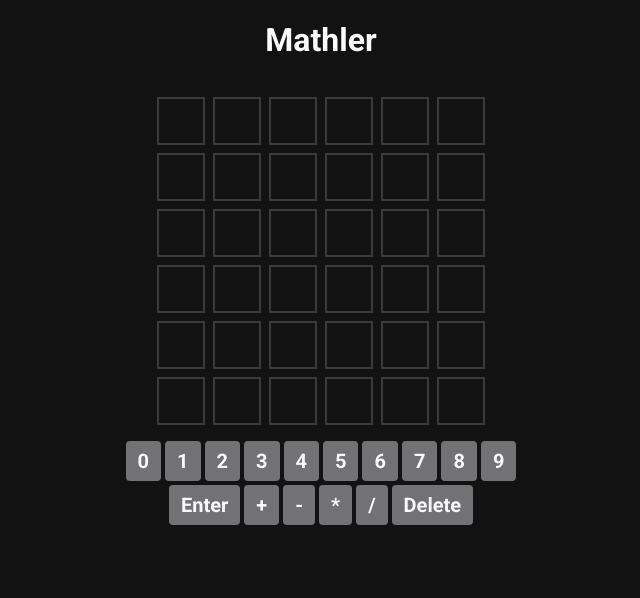
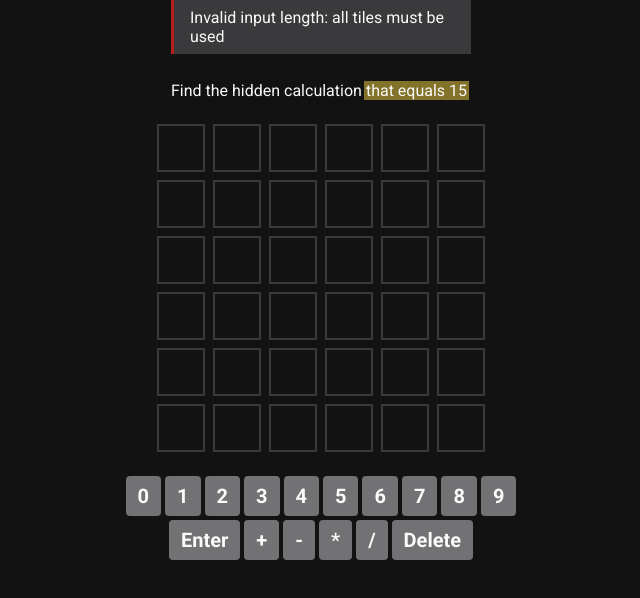
Before and after one commit to ikcede/mathler, a Next.js app: page / in a window 1280 px wide. Both pictures are taken after a click on the button "Enter". Shown: the top 598 px of the page, without its empty margins (319-959 px from the left). Built offline with nearby package versions, Linux system fonts and the light colour scheme.

Commit message:
Add error notifs + keyboard controls

```diff
--- a/src/components/mathler/game/Game.module.css
+++ b/src/components/mathler/game/Game.module.css
@@ -3,5 +3,17 @@
   flex-direction: column;
   gap: 8px;
 
-  margin: 16px 0;
+  margin: 24px 0;
 }
+
+.instructions {
+  display: flex;
+  justify-content: center;
+}
+
+.instructions mark {
+  color: var(--color-white);
+  background: var(--color-yellow);
+  padding: 0 2px;
+  margin: 0 2px;
+}
--- a/src/components/mathler/game/Game.tsx
+++ b/src/components/mathler/game/Game.tsx
@@ -4,7 +4,8 @@
 import Mathler from '@/game/Mathler'
 import Keyboard from '@/components/mathler/keyboard/Keyboard';
 import Row from '@/components/mathler/row/Row';
-import { DisplayState, keyboard } from '@/components/mathler/util/constants';
+import Notification from '@/components/mathler/notification/Notification';
+import { DisplayState, keyboard, specialKeys, validKeys } from '@/components/mathler/util/constants';
 import styling from './Game.module.css';
 
 const Game: React.FC = () => {
@@ -13,6 +14,9 @@
 
   /** Tracks the active temporary guess before successful submit */
   const [activeGuess, setActiveGuess] = React.useState('');
+
+  /** The error to be shown */
+  const [error, setError] = React.useState('');
 
   /**
    * Helper hash used to count present tiles in the case of multiple
@@ -57,15 +61,16 @@
   /**
    * Delegates validation to the game engine and processes errors
    */
-  const validateGuess = React.useCallback(() => {
-    let validation = Mathler.validate(activeGuess, game.target);
-    console.log(validation);
+  const validateGuess = (guess: string, value: number) => {
+    let validation = Mathler.validate(guess, value);
+
     if (validation.valid) {
       return true;
     } else {
+      setError(validation.error || '');
       return false;
     }
-  }, [activeGuess, game]);
+  };
 
   /**
    * Main processor for key inputs
@@ -74,18 +79,20 @@
    * handles special keys.
    */
   const onKeyInput = React.useCallback((key: string) => {
-    if (game.completed) {
+    if (game.completed || !validKeys.has(key)) {
       return;
     }
+    setError('');
 
-    if (key !== 'Enter' &&
-        key !== 'Delete' &&
-        activeGuess.length < game.solution.length) {
-      setActiveGuess(activeGuess + key);
-    } else if (key === 'Delete' && activeGuess.length > 0) {
+    if (!specialKeys.has(key)) {
+      setActiveGuess(activeGuess.length < game.solution.length ?
+          activeGuess + '' + key :
+          activeGuess
+      );
+    } else if (key === 'Delete') {
       setActiveGuess(activeGuess.slice(0, activeGuess.length - 1));
     } else if (key === 'Enter') {
-      if (validateGuess()) {
+      if (validateGuess(activeGuess, game.target)) {
         setGame(Mathler.guess(activeGuess, game));
         setActiveGuess('');
       }
@@ -141,8 +148,27 @@
     return displayStates;
   }, [game.guesses, game.solution]);
 
+  React.useEffect(() => {
+    const handleKeyUp = (e: KeyboardEvent) => {
+      const key = e.key;
+      if (key === 'Backspace') {
+        onKeyInput('Delete');
+      } else {
+        onKeyInput(key);
+      }
+    };
+    document.addEventListener('keyup', handleKeyUp, true);
+
+    return () => {
+      document.removeEventListener('keyup', handleKeyUp, true);
+    };
+  }, [onKeyInput]);
+
   return (
     <>
+      <div className={styling.instructions}>
+        Find the hidden calculation <mark>that equals {game.target}</mark>
+      </div>
       <div className={styling.tiles}>
         {Array.from({length: game.maxGuesses}).map((_item, index) => (
           <Row key={index}
@@ -153,6 +179,9 @@
       <Keyboard keyboard={keyboard}
                 keyStates={keyStates}
                 onKeyInput={onKeyInput} />
+      {error.length > 0 &&
+        <Notification text={error} />
+      }
     </>
   )
 }
--- /dev/null
+++ b/src/components/mathler/notification/Notification.module.css
@@ -0,0 +1,37 @@
+.wrapper {
+  display: flex;
+  align-items: center;
+  justify-content: center;
+  position: fixed;
+  top: 0;
+  left: 0;
+  right: 0;
+  margin: auto;
+  width: 300px;
+  height: auto;
+  overflow: hidden;
+
+  max-height: 0;
+  transform: scaleY(0);
+  transform-origin: top;
+  transition: 0.5s;
+}
+
+.wrapper.show {
+  max-height: 200px;
+  transform: scaleY(1);
+}
+
+.notification {
+  padding: 8px 16px;
+}
+
+.error {
+  border-left: 3px solid var(--color-red);
+  background: var(--color-grey-800);
+}
+
+.success {
+  border-left: 3px solid var(--color-green);
+  background: var(--color-grey-800);
+}
--- /dev/null
+++ b/src/components/mathler/notification/Notification.tsx
@@ -0,0 +1,38 @@
+import React from 'react';
+import styling from './Notification.module.css';
+
+export interface NotificationProps {
+  text: string,
+  type?: 'error' | 'success'
+}
+
+const Notification: React.FC<NotificationProps> = ({
+  text,
+  type = 'error',
+}) => {
+  const [show, setShow] = React.useState(false);
+
+  React.useEffect(() => {
+    // Set to true after load for transition to render
+    setShow(true);
+
+    const timeoutId = setTimeout(() => {
+      setShow(false);
+    }, 4000);
+
+    return () => {
+      clearTimeout(timeoutId);
+    }
+  }, []);
+
+  return (
+    <div className={styling.wrapper + ' ' + (show ? styling.show : '')}>
+      <div className={`${styling.notification} ${styling[type]}`}
+           role='alert'>
+        {text}
+      </div>
+    </div>
+  )
+}
+
+export default Notification
--- a/src/components/mathler/util/constants.ts
+++ b/src/components/mathler/util/constants.ts
@@ -13,6 +13,9 @@
   ['Enter', '+', '-', '*', '/', 'Delete']
 ];
 
+/** Set of all valid keys */
+export const validKeys = new Set(keyboard.flat());
+
 /** Use a set to check for special keys */
 export const specialKeys = new Set([
   'Enter',
--- a/src/game/Mathler.ts
+++ b/src/game/Mathler.ts
@@ -1,14 +1,15 @@
 import GameState from './GameState';
+import * as validation from './util/validation';
 
+/** Standalone Mathler game engine */
 namespace Mathler {
+  // Declare imported util
+  export type GuessValidation = validation.GuessValidation;
+  export import GuessError = validation.GuessError;
+
   export const operators = new Set<string>([
     '+', '-', '*', '/'
   ]);
-
-  export type GuessValidation = {
-    valid: boolean,
-    error?: string,
-  };
 
   /** Creates a new game */
   export const newGame = (options?: {}): GameState => {
@@ -35,7 +36,7 @@
       state.completed = true;
     }
 
-    state.guesses.push(guess);
+    state.guesses = [...state.guesses, guess];
 
     return {...state};
   }
@@ -48,14 +49,14 @@
     if (guess.length !== 6) {
       return {
         valid: false,
-        error: 'Invalid input length'
+        error: GuessError.INPUT_LENGTH
       };
     }
 
     if (operators.has(guess[0]) || operators.has(guess[5])) {
       return {
         valid: false,
-        error: 'Guess cannot start or end with an operator'
+        error: GuessError.OPERATOR_START
       };
     }
 
@@ -69,12 +70,12 @@
 
       return {
         valid: false,
-        error: 'Guess does not compute to ' + target
+        error: GuessError.BAD_COMPUTATION
       }
     } catch {
       return {
         valid: false,
-        error: 'Error in expression'
+        error: GuessError.DEFAULT
       };
     }
   }
--- /dev/null
+++ b/src/game/util/validation.ts
@@ -0,0 +1,11 @@
+export type GuessValidation = {
+  valid: boolean,
+  error?: GuessError,
+};
+
+export enum GuessError {
+  INPUT_LENGTH = 'Invalid input length: all tiles must be used',
+  OPERATOR_START = 'Guess cannot start or end with an operator',
+  BAD_COMPUTATION = 'Check your math. The guess does not compute to the target value',
+  DEFAULT = 'The provided expression does not evaluate',
+}
```
